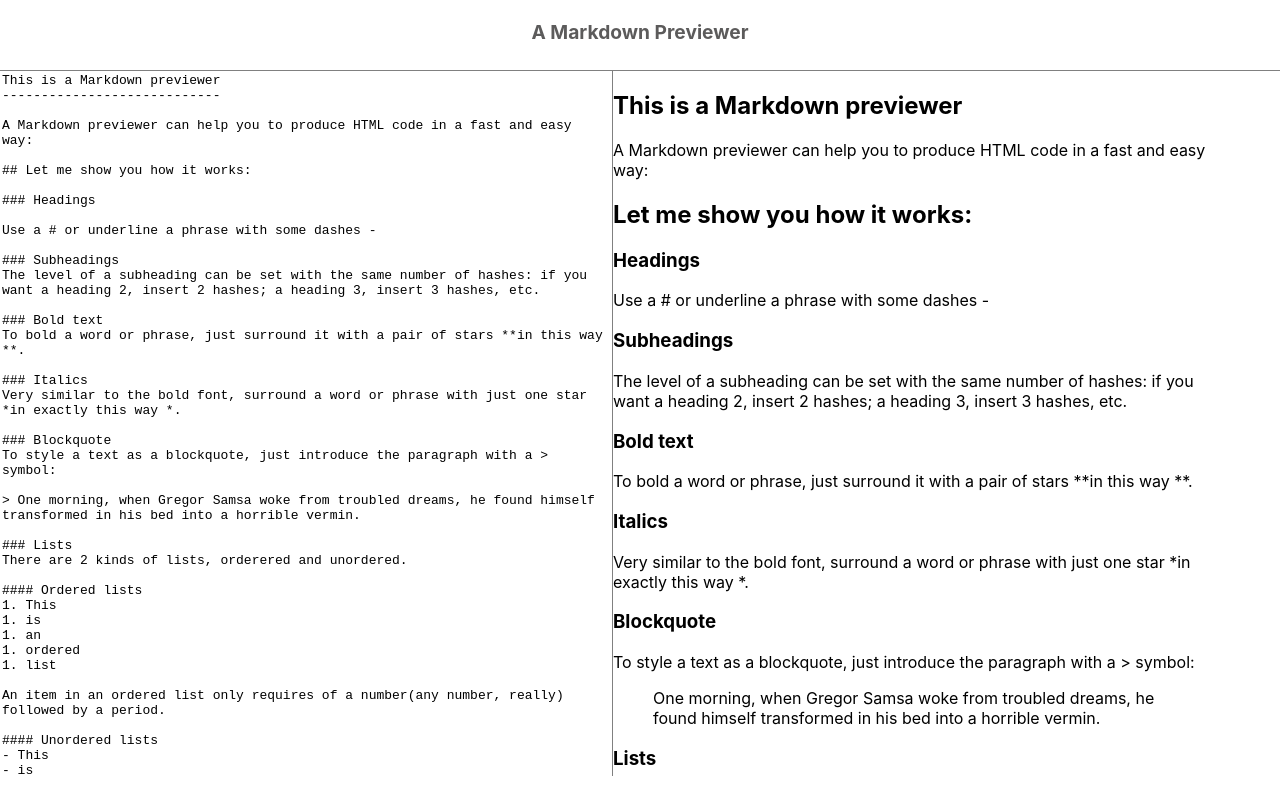
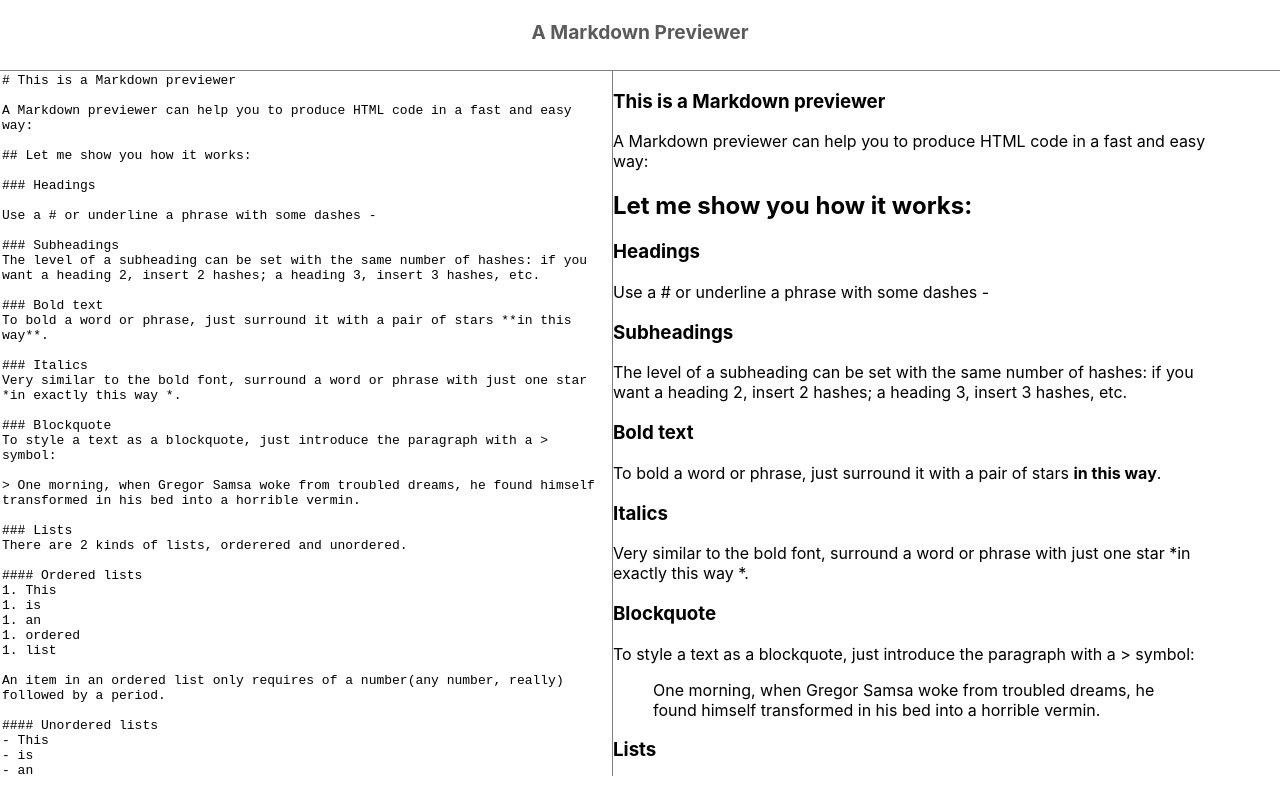
Before and after one commit to rafael-atias/markdown-previewer, a React (Create React App) app: page / in a window 1280 px wide. Built offline with nearby package versions, Linux system fonts and the light colour scheme.

Commit message:
corrected readDefaultContent to pass tests

```diff
--- a/src/readDefaultContent.js
+++ b/src/readDefaultContent.js
@@ -1,6 +1,5 @@
 export default function readDefaultContent() {
-    return "This is a Markdown previewer\n" +
-        "----------------------------\n" +
+    return "# This is a Markdown previewer\n" +
         "\n" +
         "A Markdown previewer can help you to produce HTML code in a fast and easy way: \n" +
         "\n" +
@@ -14,7 +13,7 @@ export default function readDefaultContent() {
         "The level of a subheading can be set with the same number of hashes: if you want a heading 2, insert 2 hashes; a heading 3, insert 3 hashes, etc.\n" +
         "\n" +
         "### Bold text\n" +
-        "To bold a word or phrase, just surround it with a pair of stars **in this way **.\n" +
+        "To bold a word or phrase, just surround it with a pair of stars **in this way**.\n" +
         "\n" +
         "### Italics\n" +
         "Very similar to the bold font, surround a word or phrase with just one star *in exactly this way *.\n" +
```
